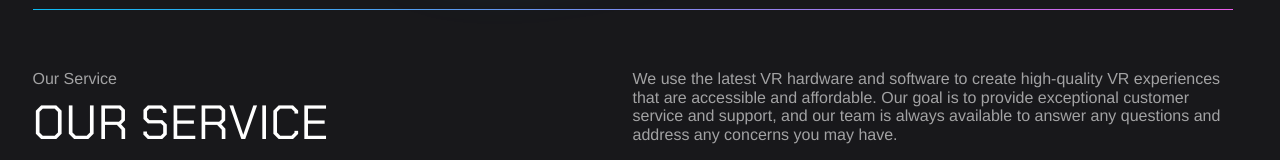
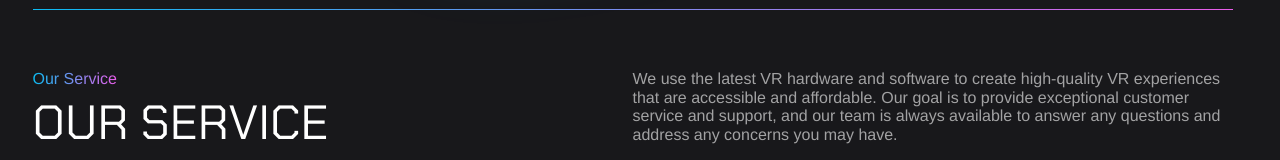
Before and after one commit to 0smir/VRNAS, a Vue app: page /service in a window 1280 px wide. Shown: the part 424-584 px from the top of the page. Built offline with nearby package versions, Linux system fonts and the light colour scheme; a web font is replaced by a local one.

Commit message:
add styles for section service

```diff
--- a/src/components/sections/ServiceSection.vue
+++ b/src/components/sections/ServiceSection.vue
@@ -14,13 +14,13 @@ const servisesList = SERVICES_INFO.services_list;
 
 <template>
   <header class="section__header">
-    <span class="section__subtitle">{{ sectionSubTitle }}</span>
+    <span class="subtitle section__subtitle">{{ sectionSubTitle }}</span>
     <h2 class="title section__title">{{ sectionTitle }}</h2>
     <div class="section__description">
       <p class="text">{{ sectiondescription }}</p>
     </div>
   </header>
-  <div class="servises__wrapper">
+  <div class="service__wrapper">
     <ul class="service__list">
       <li class="service__item" v-for="servise_item in servisesList">
         <ServiceItem :key="servise_item.id" :serviceData="servise_item" />
@@ -34,7 +34,6 @@ const servisesList = SERVICES_INFO.services_list;
   &__header {
     display: grid;
     margin-bottom: 20px;
-
     @media (min-width: $md) {
       grid-auto-flow: column;
       grid-template-columns: repeat(2, 1fr);
@@ -45,27 +44,42 @@ const servisesList = SERVICES_INFO.services_list;
     }
   }
   &__subtitle {
-    grid-area: 'subtitle';
+    justify-self: start;
+    @media (min-width: $md) {
+      grid-area: subtitle;
+    }
   }
   &__title {
-    grid-area: 'title';
+    margin-bottom: 20px;
+    @media (min-width: $md) {
+      grid-area: title;
+      margin-bottom: 0;
+    }
   }
   &__description {
-    grid-area: 'description';
+    @media (min-width: $md) {
+      grid-area: description;
+    }
   }
 }
 
 .service {
+  &__wrapper {
+    background-image: url('@/assets/images/assets.svg');
+    background-repeat: no-repeat;
+    background-position: 50% 50%;
+    @media (min-width: $md) {
+      background-image: none;
+    }
+  }
   &__list {
     display: grid;
     grid-template-columns: repeat(auto-fit, minmax(380px, 1fr));
     grid-template-rows: repeat(auto-fit, minmax(290px, 1fr));
     list-style: none;
-
+    gap: 20px;
     @media (min-width: $md) {
       grid-template-columns: repeat(auto-fit, minmax(max(380px, 30%), 1fr));
-      // justify-content: space-between;
-      gap: 20px;
     }
   }
 }
```
Also changed, not shown: src/assets/images/assets.svg (added).
